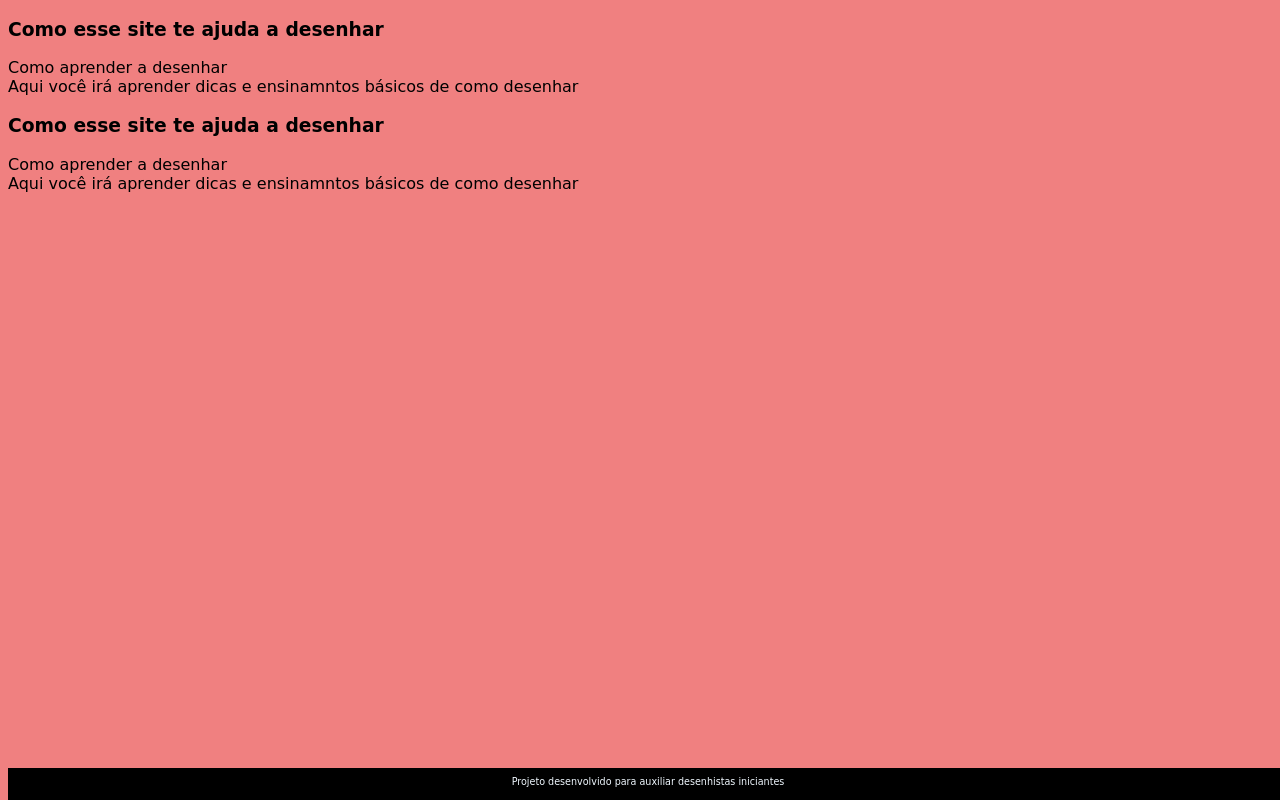
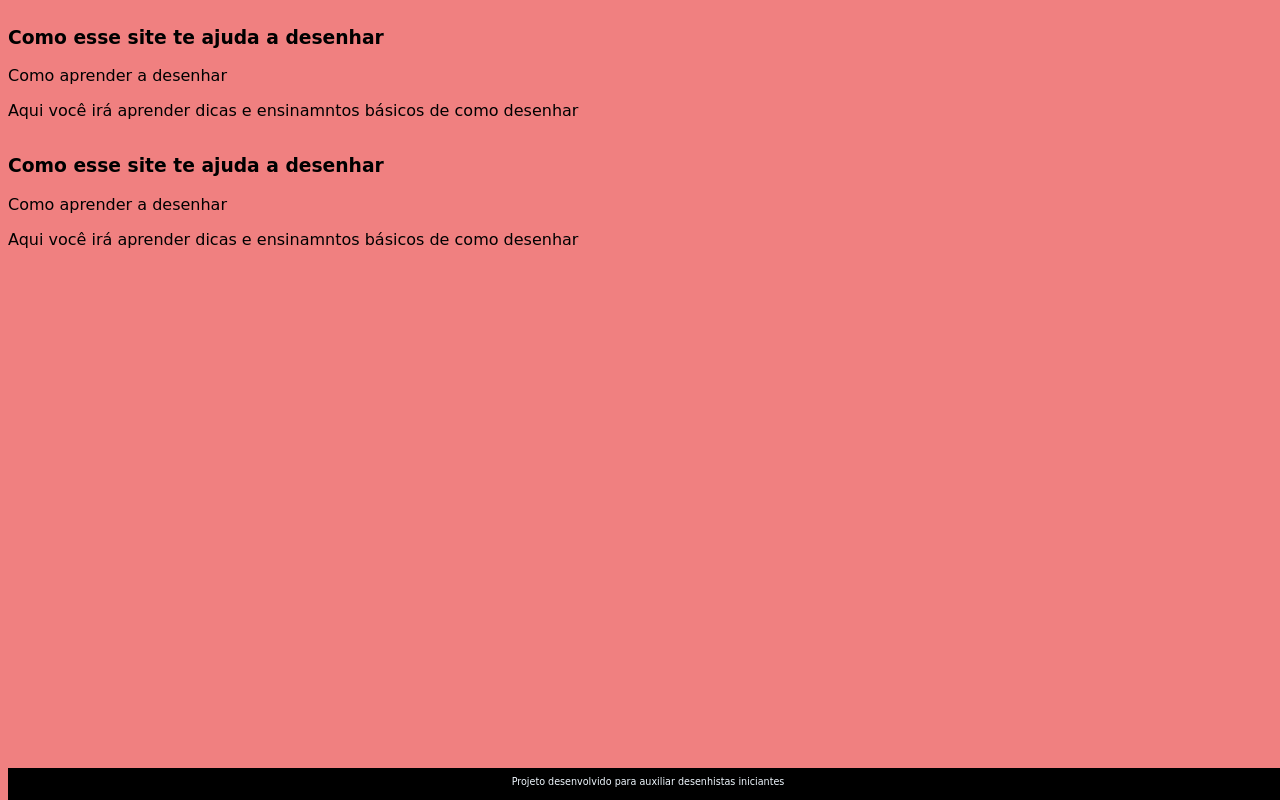
Before and after one commit to YasminVmVentura/Projeto-Final, a plain HTML site: page index.html in a window 1280 px wide. Drawn offline with Linux system fonts and the light colour scheme.

Commit message:
Add files via upload

```diff
--- a/assets/style.css
+++ b/assets/style.css
@@ -9,11 +9,16 @@ footer {
     bottom:0%;
     width:100%;
     height: 2rem;
-
 }
 footer p{
     text-align: center;
     font-size: 0.6rem;
     margin-top: 0.5rem;
-
 }
+#container {
+    display: flex;
+}
+.cartao {
+    margin: 1rem 1rem;
+    background-color: cadetblue;
+}
--- a/index.html
+++ b/index.html
@@ -10,23 +10,23 @@
    <main>
     <section id="container">
         <article clas="cartao">
-        <div class="cartao_conteudo">
+                 <div class="cartao__conteudo">
                 <h3>Como esse site te ajuda a desenhar</h3>
-    <div class="cartao_conteudo_pergunta">
+                 <div class="cartao__conteudo__pergunta">
             Como aprender a desenhar
                  </div>
-    <div class="cartao_conteudo_resposta">
-            Aqui você irá aprender dicas e ensinamntos básicos de como desenhar
+                 <div class="cartao__conteudo__resposta">
+                 <p>Aqui você irá aprender dicas e ensinamntos básicos de como desenhar</p>
                  </div>
             <section id="container">
         <article clas="cartao">
-        <div class="cartao_conteudo">
+                 <div class="cartao__conteudo"> </div>
                  <h3>Como esse site te ajuda a desenhar</h3>
-    <div class="cartao_conteudo_pergunta">
+                 <div class="cartao__conteudo__pergunta">
             Como aprender a desenhar
                  </div>
-        <div class="cartao_conteudo_resposta">
-            Aqui você irá aprender dicas e ensinamntos básicos de como desenhar
+                 <div class="cartao__conteudo__resposta">
+                 <p>Aqui você irá aprender dicas e ensinamntos básicos de como desenhar</p>
                  </div>
         </article>
     </section>
```
Lines whose indentation alone changed are shown as unchanged.
